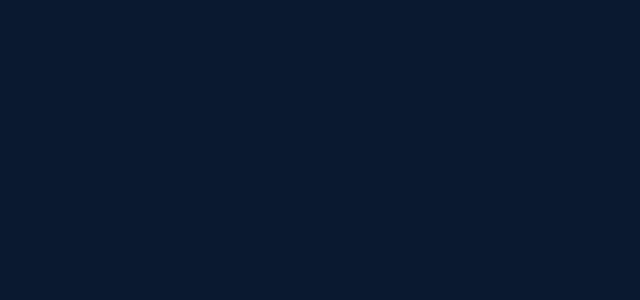
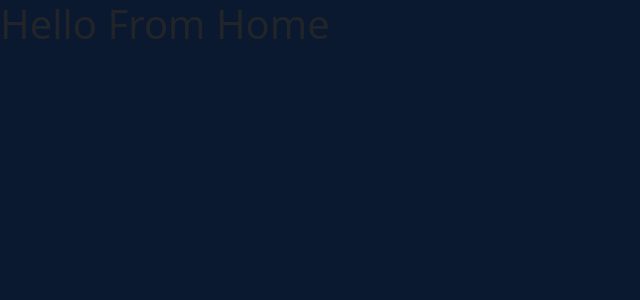
Before and after one commit to Briankiplangat88/MORINGA-ALUMNI-PLATFORM, a React (Create React App) app: page /home in a window 1280 px wide. Before the commit this address had no page. Shown: the top 300 px of the page, without its empty margins (0-640 px from the left). Built offline with nearby package versions, Linux system fonts and the light colour scheme.

Commit message:
Add the home route

```diff
--- a/src/App.jsx
+++ b/src/App.jsx
@@ -1,13 +1,14 @@
 import { BrowserRouter as Router, Routes, Route } from 'react-router-dom'
-import { Login, Signup } from './routes'
+import { Login, Signup, Home } from './routes'
 
 function App() {
   return (
 		<div>
 			<Router>
 				<Routes>
-          <Route path='/login' element={<Login />} />
-          <Route path='/signup' element={<Signup />} />
+				  <Route path="/home" element={<Home />} />
+					<Route path="/login" element={<Login />} />
+					<Route path="/signup" element={<Signup />} />
 				</Routes>
 			</Router>
 		</div>
--- /dev/null
+++ b/src/routes/home/Home.jsx
@@ -0,0 +1,5 @@
+export function Home(){
+    return (
+        <h1>Hello From Home</h1>
+    )
+}
--- a/src/routes/index.js
+++ b/src/routes/index.js
@@ -1,2 +1,3 @@
 export { Login } from './auth/Login'
 export { Signup } from './auth/Signup'
+export { Home } from './home/Home'
```
Also changed, not shown: 1 other file (tests, documents, lock files or other folders). Lines whose indentation alone changed are shown as unchanged.
